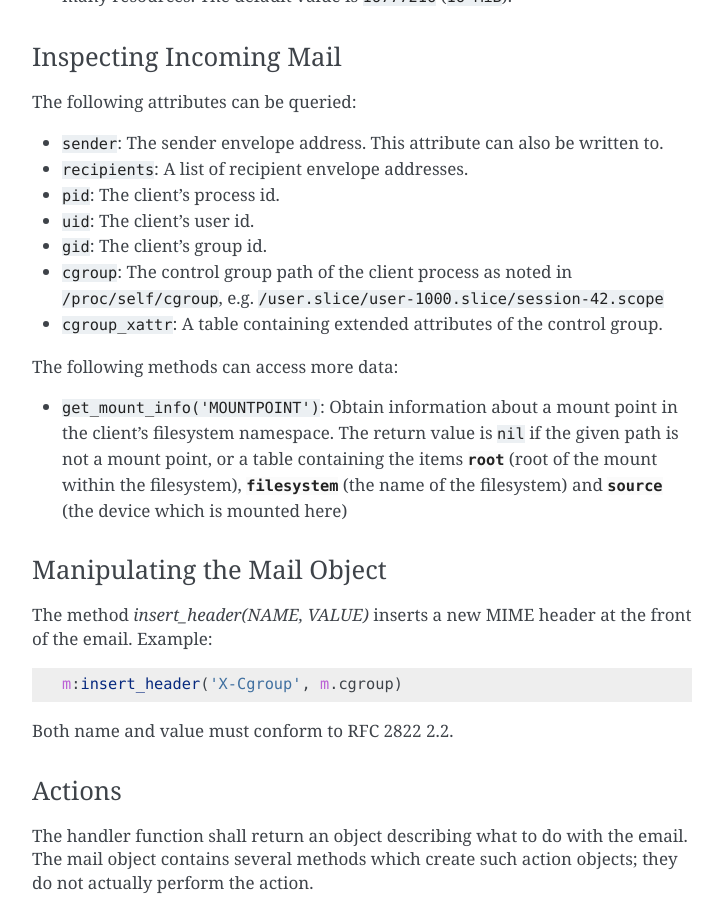
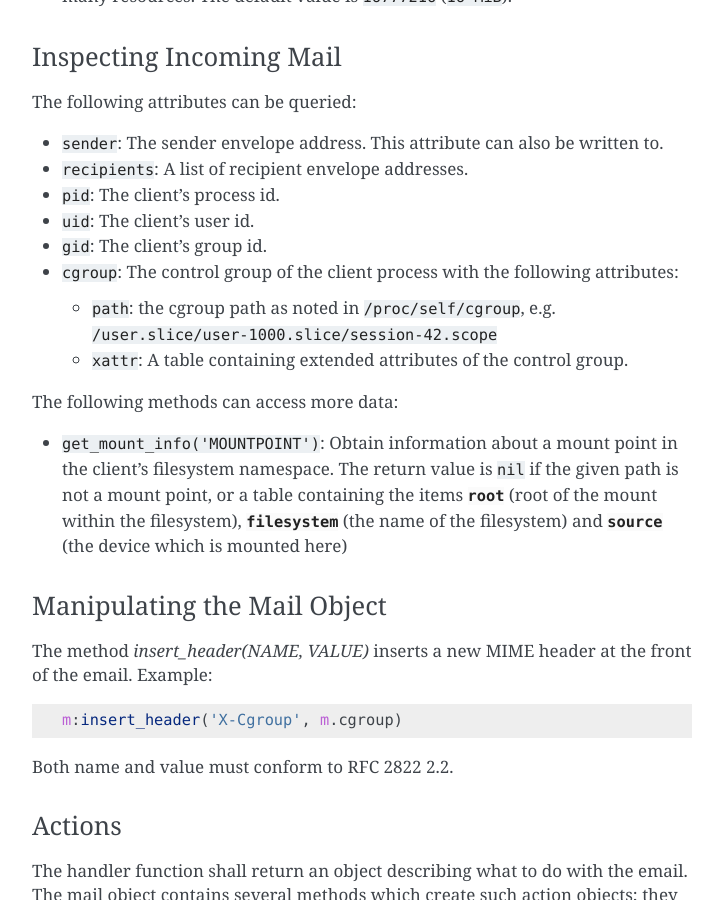
Before and after one commit to CM4all/qrelay, a Sphinx documentation site: the page built from doc/index.rst, in a window 1280 px wide and 900 px high, scrolled down 1222 px. Shown: the whole window, without its empty margins (388-1111 px from the left). Built offline with Sphinx 7.4.7, drawn with Linux system fonts in a browser that asks for light colours.

Commit message:
lua: refactor the cgroup API
This is a simplification which is necessary for adding consistent
support for accessing the parent cgroup.

```diff
--- a/doc/index.rst
+++ b/doc/index.rst
@@ -75,12 +75,14 @@
 
 * :samp:`gid`: The client's group id.
 
-* :samp:`cgroup`: The control group path of the client process as
-  noted in :file:`/proc/self/cgroup`,
-  e.g. :file:`/user.slice/user-1000.slice/session-42.scope`
+* :samp:`cgroup`: The control group of the client process with the
+  following attributes:
 
-* ``cgroup_xattr``: A table containing extended attributes of the
-  control group.
+  * ``path``: the cgroup path as noted in :file:`/proc/self/cgroup`,
+    e.g. :file:`/user.slice/user-1000.slice/session-42.scope`
+
+  * ``xattr``: A table containing extended attributes of the
+    control group.
 
 The following methods can access more data:
 
```
Also changed, not shown: 3 other files.
